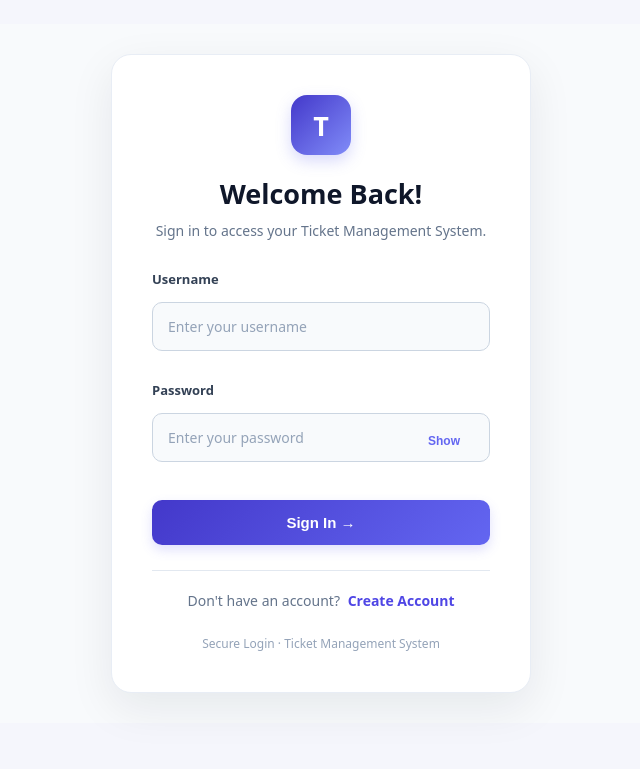
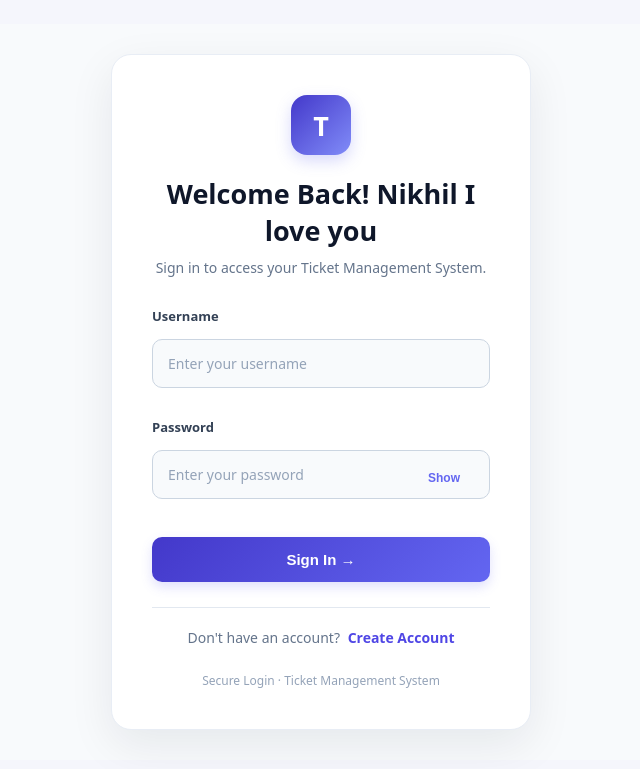
Before and after one commit to demonikkk/ticketdesk, a FastAPI app: page /login in a window 1280 px wide. Shown: the top 769 px of the page, without its empty margins (319-959 px from the left). Run offline with FastAPI, Linux system fonts and the light colour scheme.

Commit message:
cicd testing: login page updated

```diff
--- a/app/templates/login.html
+++ b/app/templates/login.html
@@ -206,7 +206,7 @@
 
         <!-- Heading -->
         <div class="login-heading">
-            <h2>Welcome Back!</h2>
+            <h2>Welcome Back! Nikhil  I love you</h2>
             <p>Sign in to access your Ticket Management System.</p>
         </div>
 
```
Also changed, not shown: .github/workflows/ci.yaml.
